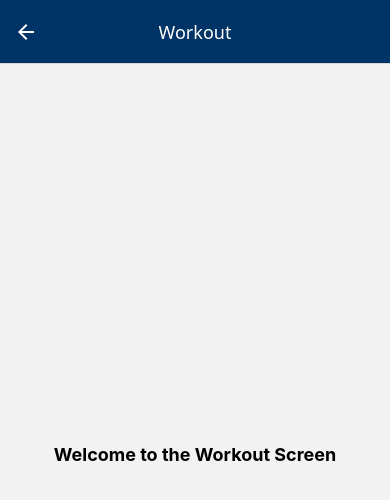
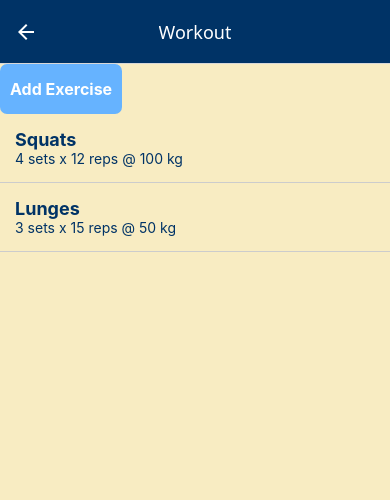
Before and after one commit to marc481/StrengthLink, a React Native app: screen /WorkoutScreen in a window 390 px wide. Shown: the top 500 px of the page. Built offline with nearby package versions, Linux system fonts and the light colour scheme.

Commit message:
Workout Screen Done

```diff
--- a/src/components/UI/Button.js
+++ b/src/components/UI/Button.js
@@ -1,4 +1,5 @@
-import { Pressable, StyleSheet, Text } from "react-native";
+import React from "react";
+import { Pressable, StyleSheet, Text, View } from "react-native"; // Ensure View is imported
 import { COLORS, FONTS } from "../../config/theme";
 
 export const Button = ({ label, onPress, styleLabel, styleButton }) => {
@@ -7,6 +8,10 @@ export const Button = ({ label, onPress, styleLabel, styleButton }) => {
       <Text style={[styles.label, styleLabel]}>{label}</Text>
     </Pressable>
   );
+};
+
+export const ButtonTray = ({ children, style }) => {
+  return <View style={[styles.tray, style]}>{children}</View>;
 };
 
 const styles = StyleSheet.create({
@@ -23,6 +28,11 @@ const styles = StyleSheet.create({
     ...FONTS.button, // Use bold button font
     color: COLORS.buttonText, // White text
   },
+  tray: {
+    flexDirection: "row",
+    justifyContent: "space-between",
+    gap: 10, // For spacing between buttons
+  },
 });
 
 export default Button;
--- /dev/null
+++ b/src/components/entity/WorkoutList.js
@@ -0,0 +1,52 @@
+import React from "react";
+import {
+  FlatList,
+  Text,
+  TouchableOpacity,
+  StyleSheet,
+  View,
+} from "react-native";
+import { COLORS } from "../../config/theme";
+
+const WorkoutList = ({ workouts, onSelect }) => {
+  const renderItem = ({ item }) => (
+    <TouchableOpacity style={styles.listItem} onPress={() => onSelect(item)}>
+      <View>
+        {/* Display Exercise Name */}
+        <Text style={styles.exerciseName}>{item.name}</Text>
+        {/* Display Sets, Reps, and Weight */}
+        <Text style={styles.details}>
+          {item.sets} sets x {item.reps} reps @ {item.weight} kg
+        </Text>
+      </View>
+    </TouchableOpacity>
+  );
+
+  return (
+    <FlatList
+      data={workouts} // Data passed from WorkoutScreen
+      keyExtractor={(item) => item.id.toString()} // Ensure unique keys
+      renderItem={renderItem}
+    />
+  );
+};
+
+const styles = StyleSheet.create({
+  listItem: {
+    padding: 15,
+    borderBottomWidth: 1,
+    borderBottomColor: COLORS.border,
+    backgroundColor: COLORS.background,
+  },
+  exerciseName: {
+    fontSize: 18,
+    fontWeight: "bold",
+    color: COLORS.primaryText,
+  },
+  details: {
+    fontSize: 14,
+    color: COLORS.primaryText,
+  },
+});
+
+export default WorkoutList;
--- a/src/components/screens/WorkoutScreen.js
+++ b/src/components/screens/WorkoutScreen.js
@@ -1,23 +1,68 @@
-import React from "react";
-import { View, Text, StyleSheet } from "react-native";
+import React, { useState } from "react";
+import { StyleSheet } from "react-native";
+import Screen from "../layout/Screen";
+import WorkoutList from "../entity/WorkoutList";
+import { Button, ButtonTray } from "../UI/Button";
+import { COLORS } from "../../config/theme";
+import workout from "../../data/workout";
 
-const WorkoutScreen = () => {
+const WorkoutScreen = ({ navigation }) => {
+  // State
+  const [exercises, setExercises] = useState(workout.exercises);
+
+  // Handlers
+  const handleDelete = (exercise) =>
+    setExercises(exercises.filter((item) => item.id !== exercise.id));
+
+  const handleAdd = (exercise) =>
+    setExercises([...exercises, { ...exercise, id: Date.now() }]);
+
+  const handleModify = (updatedExercise) =>
+    setExercises(
+      exercises.map((exercise) =>
+        exercise.id === updatedExercise.id ? updatedExercise : exercise
+      )
+    );
+
+  const onDelete = (exercise) => {
+    handleDelete(exercise);
+    navigation.goBack();
+  };
+
+  const onAdd = (exercise) => {
+    handleAdd(exercise);
+    navigation.goBack();
+  };
+
+  const onModify = (exercise) => {
+    handleModify(exercise);
+    navigation.navigate("WorkoutScreen");
+  };
+
+  const gotoAddScreen = () =>
+    navigation.navigate("AddExerciseScreen", { onSave: onAdd });
+
+  const gotoModifyScreen = (exercise) =>
+    navigation.navigate("AddExerciseScreen", { exercise, onSave: onModify });
+
+  // Views
   return (
-    <View style={styles.container}>
-      <Text style={styles.text}>Welcome to the Workout Screen</Text>
-    </View>
+    <Screen>
+      {/* Add Exercise Button */}
+      <ButtonTray>
+        <Button label="Add Exercise" onPress={gotoAddScreen} />
+      </ButtonTray>
+
+      {/* List of Exercises */}
+      <WorkoutList workouts={exercises} onSelect={gotoModifyScreen} />
+    </Screen>
   );
 };
 
 const styles = StyleSheet.create({
   container: {
     flex: 1,
-    justifyContent: "center",
-    alignItems: "center",
-  },
-  text: {
-    fontSize: 18,
-    fontWeight: "bold",
+    backgroundColor: COLORS.background,
   },
 });
 
```
